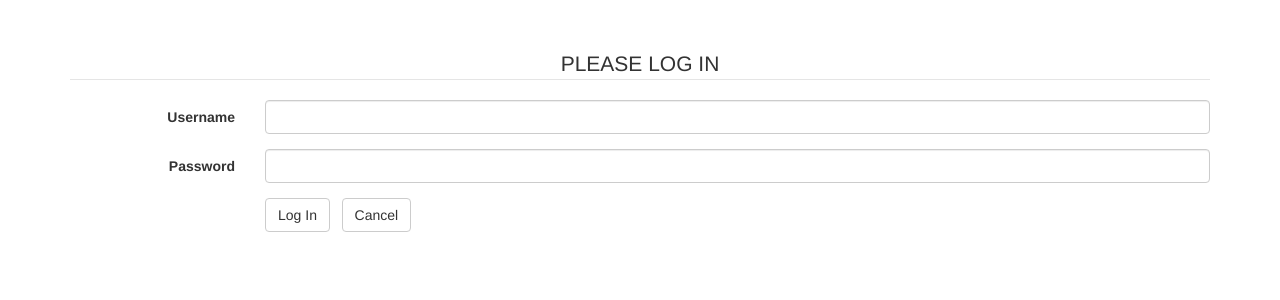
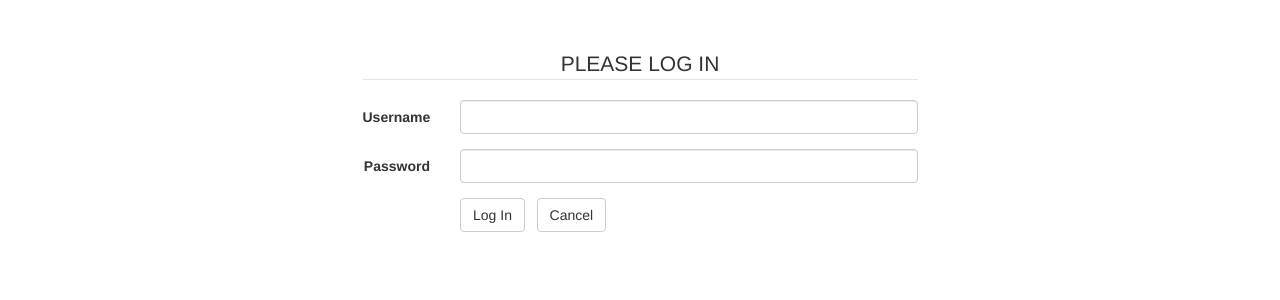
Before and after one commit to keryl/suggestion-box, a Flask app: page /login in a window 1280 px wide. Shown: the part 51-351 px from the top of the page. Run offline with Flask 2, Linux system fonts and the light colour scheme; some libraries are stand-ins or nearby versions.

Commit message:
add base.html

```diff
--- a/templates/base.html
+++ b/templates/base.html
@@ -31,7 +31,8 @@
       </nav>
 
       <div class="container">
-
+        <div class="row">
+          <div class="col-sm-6 col-sm-offset-3">
             {% with messages = get_flashed_messages() %}
               {% if messages %}
                 {% for message in messages %}
@@ -47,6 +48,8 @@
 
             {% block body %}{% endblock body %}
           </div>
+        </div>
+      </div>
 
       <script src="/static/jquery.js"></script>
       <script src="/static/bootstrap/js/bootstrap.min.js"></script>
```
Lines whose indentation alone changed are shown as unchanged.
